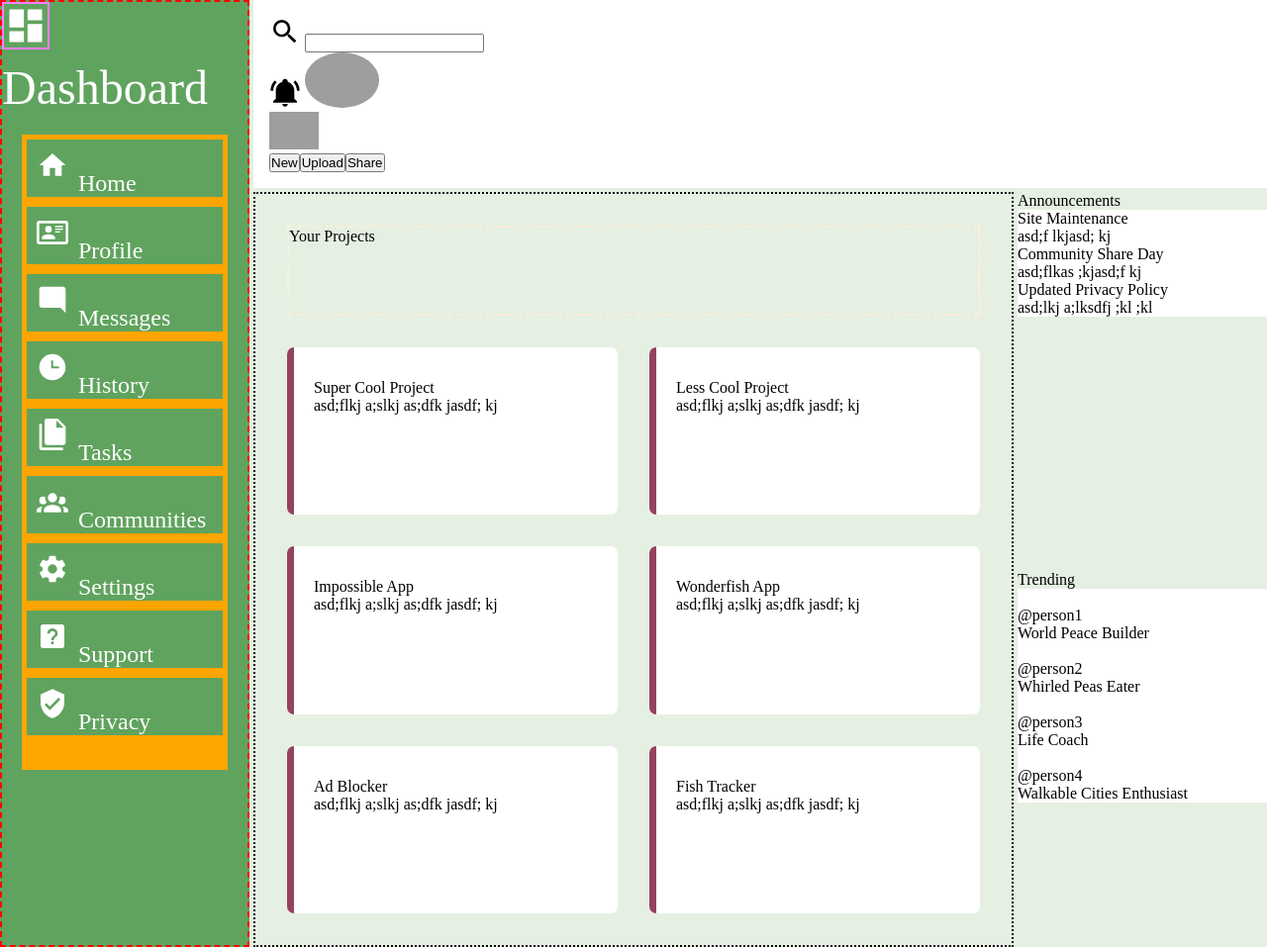
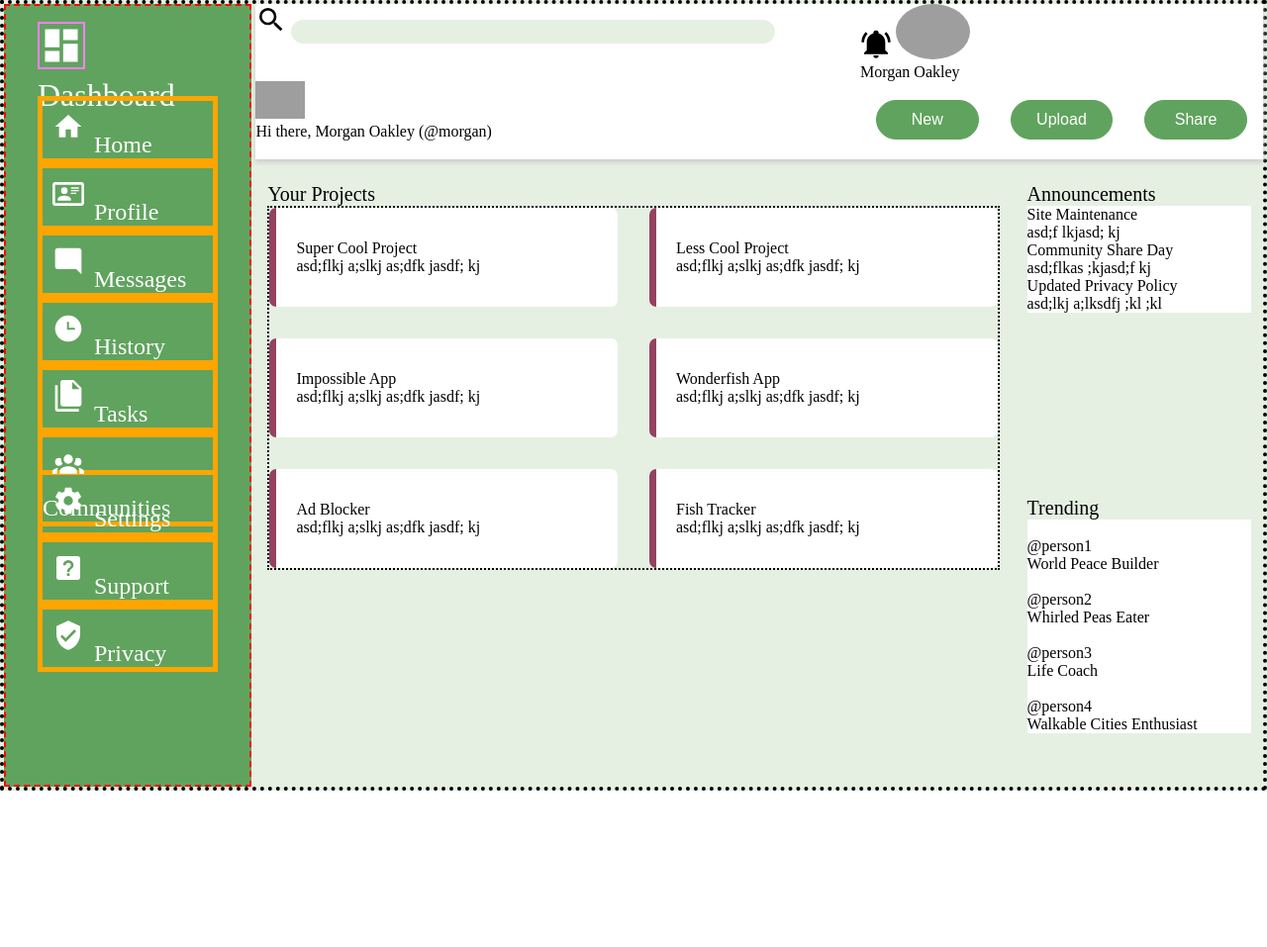
Before and after one commit to tamlfrisic/admin-dashboard, a plain HTML site: page index.html in a window 1280 px wide. Shown: the whole page at 99% size. After the commit the page ends 800 px from the top, so only its background shows below. Drawn offline with Linux system fonts and the light colour scheme; grey boxes are pictures that could not be loaded.

Commit message:
Adjust layout and add some styling

```diff
--- a/index.html
+++ b/index.html
@@ -17,17 +17,15 @@
            <div class="account">
                 <img class=icons src="./icons/bell-ring.svg" alt="notification icon">
                 <img class="user-pfp" src="./images/noaa-FXHOQr9CvhA-unsplash.jpg" alt="user-pfp">
-
+                <p>Morgan Oakley</p>
            </div>
            <div class="greeting">
             <img src="./images/noaa-FXHOQr9CvhA-unsplash.jpg" alt="user-pfp">
-
+            <p>Hi there, <span>Morgan Oakley (@morgan)</span></p>
            </div>
            <div class="post">
             <button>New</button><button>Upload</button><button>Share</button>
            </div>
-
-
         </div>
         <div class="side-nav">
             <div class="logo">
@@ -41,20 +39,18 @@
                         <li><img class="icons" src="./icons/clock-time-three.svg" alt="history icon">History</li>
                         <li><img class="icons" src="./icons/file-multiple.svg" alt="tasks icon">Tasks</li>
                         <li><img class="icons" src="./icons/account-group.svg" alt="communities icon">Communities</li>
+                </div>
+                <div class="menu">
                     <ul class="group2">
                         <li><img class="icons" src="./icons/cog.svg" alt="settings icon">Settings</li>
                         <li><img class="icons" src="./icons/help-box.svg" alt="support icon">Support</li>
                         <li><img class="icons" src="./icons/shield-check.svg" alt="privacy icon">Privacy</li>
                     </ul>
-                <ul class="menu-items group2">
-                    <li></li>
-                    <li></li>
-                    <li></li>
-                </ul>
-
                 </div>
         </div>
-        <div class="projects"><div class="section-title">Your Projects</div>
+        <div class="project-section">
+            <p class="section-title">Your Projects</p>
+            <div class="projects">
                 <div class="card">
                     <p class="title">Super Cool Project</p>
                     <p>asd;flkj a;slkj as;dfk jasdf; kj</p>
@@ -84,9 +80,10 @@
                     <p class="title">Fish Tracker</p>
                     <p>asd;flkj a;slkj as;dfk jasdf; kj</p>
                     <div></div>
+                </div></div>
             </div>
-        </div>
-        <div class="announcements">Announcements
+        <div class="announcements">
+            <p class="section-title">Announcements</p>
             <div class="announce">
                 <p class="title">Site Maintenance</p>
                 <p>asd;f lkjasd; kj</p>
@@ -100,7 +97,8 @@
                 <p>asd;lkj a;lksdfj ;kl ;kl </p>
             </div>
         </div>
-        <div class="trending">Trending
+        <div class="trending">
+            <p class="section-title">Trending</p>
             <div class="user">
                 <img src="" alt="">
                 <p>@person1</p>
--- a/style.css
+++ b/style.css
@@ -14,7 +14,9 @@ body {
     grid-template-rows: 1fr 2fr 2fr;
     gap: 4px;
     background: #e5f0e3;
+    border: 4px dotted black;
 }
+
 
 .logo img {
     max-width: 3rem;
@@ -23,7 +25,7 @@ body {
 }
 
 div.logo {
-    font-size: 3rem;
+    font-size: 2rem;
     color: white;
 }
 
@@ -35,7 +37,31 @@ div.logo {
     background-color: white;
     grid-row: 1 / 2;
     grid-column: 2 / -1;
+    box-shadow: 0px 3px 5px #ccc;
+    display: grid;
+    grid-template-columns: 60% 40%;
+    grid-template-rows: 1fr 1fr;
+}
+
+.search {
+
+}
+
+.account {
+
+}
+
+.greeting {
+
+}
+
+.post {
+    gap: 2rem;
+    align-self: center;
     padding: 1rem;
+    display: grid;
+    grid-template-columns: repeat(3, 1fr);
+    justify-content: center;
 }
 
 .user-pfp {
@@ -62,27 +88,22 @@ div.logo {
 
 ul {
     list-style-type: none;
+    padding: 0;
+    margin: 0;
 }
 
 .announcements .announce, .trending .user {
     background-color: white;
 }
 
-
-
-
-
 li {
     border: 5px solid orange;
-    margin: 0;
-    align-content: center;
 }
+
 .menu {
     display: grid;
     grid-template-columns: 1fr;
     grid-template-rows: 1fr;
-    padding: 20px;
-    align-content: center;
     gap: 4px;
     color: white;
 }
@@ -93,20 +114,36 @@ li {
     grid-column: 1 / 2;
     border: 2px dashed red;
     background: #60a35e;
+    display: grid;
+    grid-template-rows: 10% 50% 30%;
+    grid-template-columns: 1fr;
+    justify-content: left;
+    padding: 1rem 2rem;
+}
+
+.project-section {
+    padding: 20px 12px;
+    grid-column: 2 / 3;
+    grid-row: 2 / 4;
+}
+
+.announcements, .trending {
+    padding: 20px 12px;
+    grid-column: 3 / -1;
+    padding: 20px 12px;
 }
 
 .projects {
     display: grid;
     grid-template-columns: 1fr 1fr;
-    grid-row: 2 / -1;
     gap: 2rem;
     border: 2px dotted black;
-    padding: 2rem;
 }
 
 .section-title {
-    border: 2px dashed papayawhip;
-    grid-column: 1 / 3;
+    font: 20px Ubuntu;
+    padding: 0;
+    margin: 0;
 }
 
 .card {
@@ -119,3 +156,21 @@ li {
 .greeting > img {
     max-width: 50px;
 }
+
+button {
+    background: #60a35e;
+    color: white;
+    border-radius: 20px;
+    padding: 10px 20px;
+    border: 1px solid #60a35e;
+    font-size: 1rem;
+}
+
+input {
+    background-color: #e5f0e3;
+    width: clamp(400px, 80%, 1000px);
+    height: 1.5rem;
+    border-radius: 50px;
+    outline: none;
+    border: 1px solid  #e5f0e3;
+}
```
Lines whose indentation alone changed are shown as unchanged.
